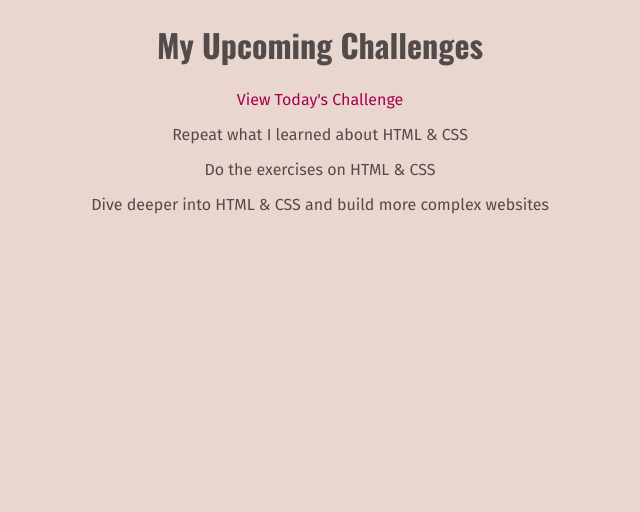
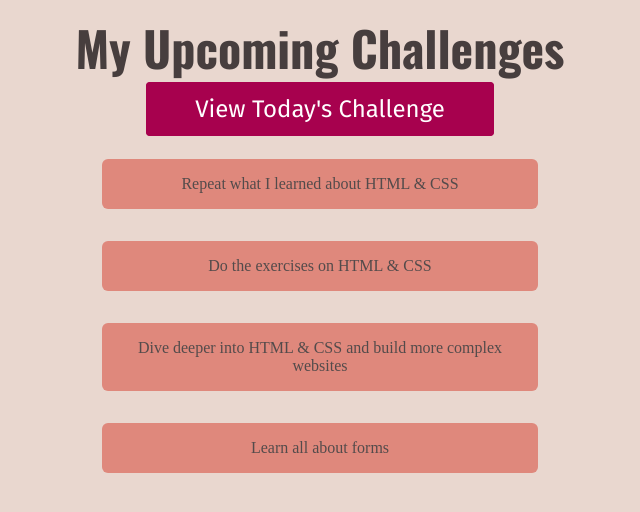
Before and after one commit to yganalyst/fullstack_web_dev, a plain HTML site: page full-week.html in a window 1280 px wide. Shown: the whole page, without its empty margins (320-960 px from the left). Drawn offline with nearby package versions, Linux system fonts and the light colour scheme.

Commit message:
day10 update

```diff
--- a/full-week.html
+++ b/full-week.html
@@ -14,10 +14,17 @@
   </head>
 
   <body>
-    <h1>My Upcoming Challenges</h1>
-    <a href="index.html">View Today's Challenge</a>
-    <p>Repeat what I learned about HTML & CSS</p>
-    <p>Do the exercises on HTML & CSS</p>
-    <p>Dive deeper into HTML & CSS and build more complex websites</p>
+    <header>
+      <h1>My Upcoming Challenges</h1>
+      <a href="index.html">View Today's Challenge</a>
+    </header>
+    <main>
+      <ol>
+        <li>Repeat what I learned about HTML & CSS</li>
+        <li>Do the exercises on HTML & CSS</li>
+        <li>Dive deeper into HTML & CSS and build more complex websites</li>
+        <li>Learn all about forms</li>
+      </ol>
+    </main>
   </body>
 </html>
--- a/styles/full-week.css
+++ b/styles/full-week.css
@@ -0,0 +1,33 @@
+h1 {
+  font-size: 48px;
+  color: rgb(71, 62, 62);
+  margin: 12px 0;
+}
+
+a {
+  padding: 12px 48px;
+  background-color: rgb(167, 1, 78);
+  color: white;
+  border: 1px solid rgb(167, 1, 78);
+  border-radius: 4px;
+  font-size: 24px;
+}
+
+a:hover {
+  background-color: rgb(180, 12, 90);
+  text-decoration: none;
+}
+
+ol {
+  list-style: none;
+  width: 500px;
+  margin: 36px auto 0 auto;
+  padding: 0;
+}
+
+li {
+  padding: 16px;
+  margin: 32px;
+  background-color: rgb(223, 136, 124);
+  border-radius: 6px;
+}
```
Also changed, not shown: styles/shared.css (indentation only).
